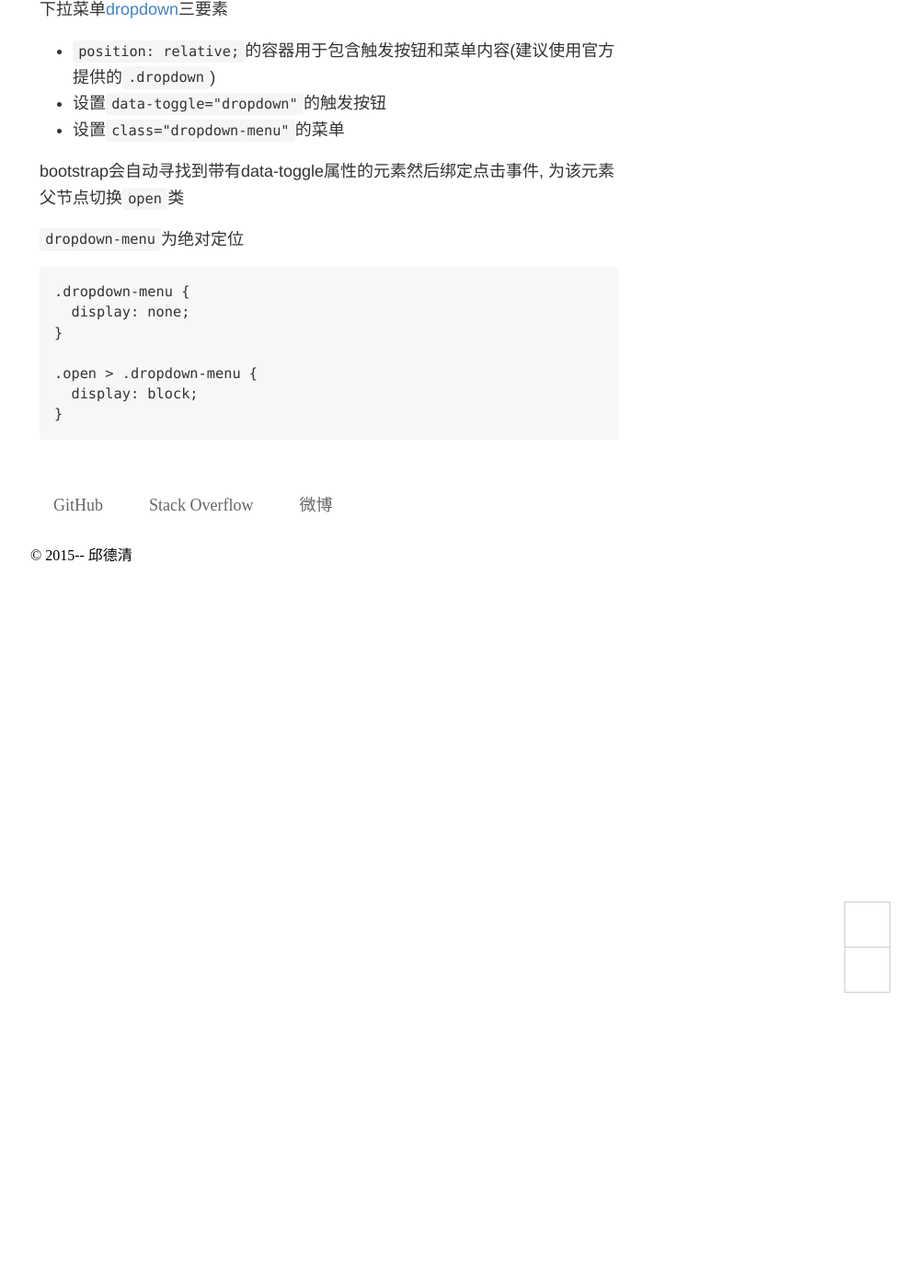
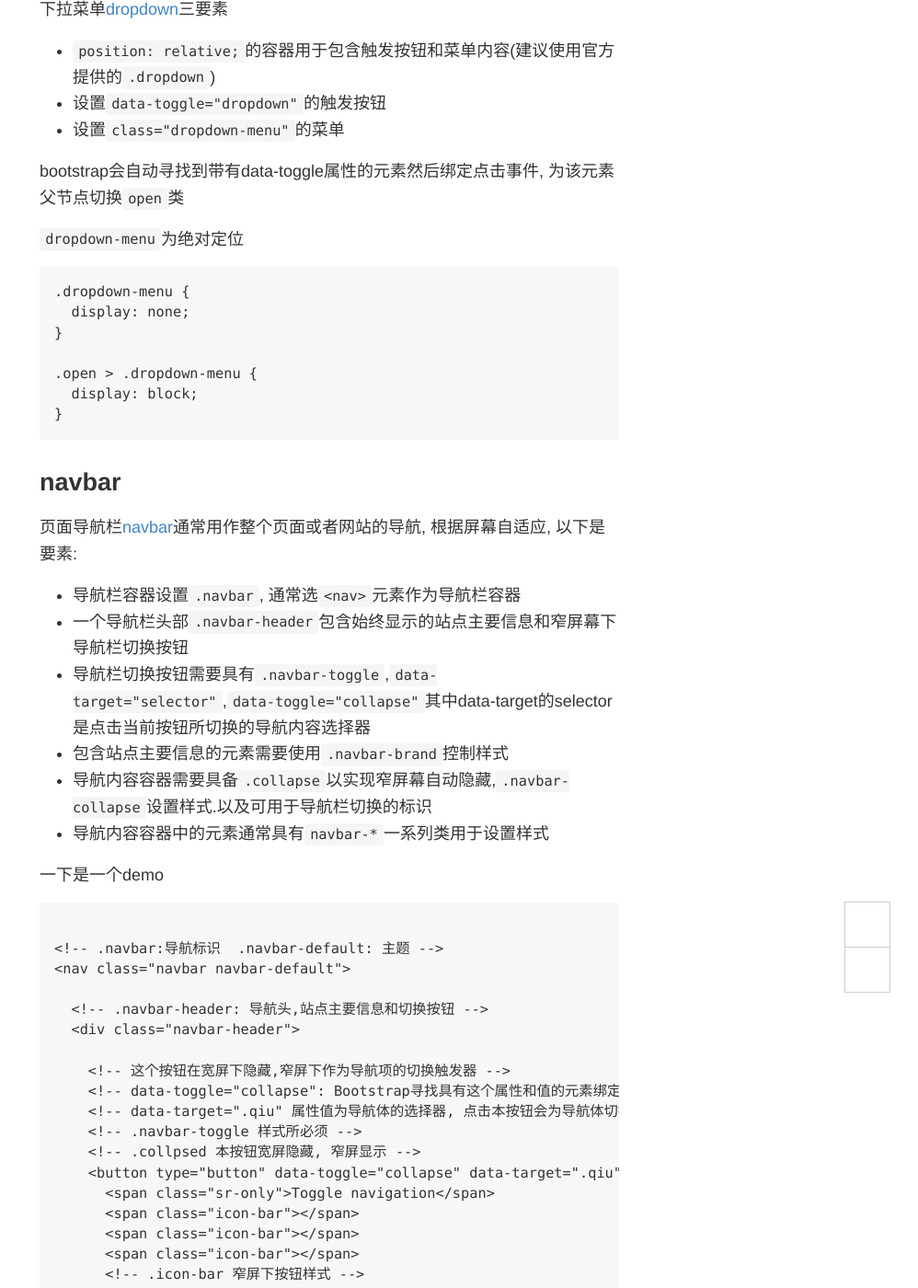
Before and after one commit to footmess/qiu-deqing.github.io, a Jekyll site: the page built from css3/_posts/2015-07-02-twitter-bootstrap.md, in a window 1280 px wide and 1400 px high, scrolled down 275 px. Shown: the whole window at 92% size, without its empty margins (282-1280 px from the left). Built offline with Jekyll 4.4.1, drawn with Linux system fonts in a browser that asks for light colours; some web fonts are replaced; comment, search, counter and statistics services are not loaded; before the commit the page ends 905 px from its top, so only the background shows below that; some of the changed text lies outside the part shown.

Commit message:
update bootstrap

````diff
--- a/css3/_posts/2015-07-02-twitter-bootstrap.md
+++ b/css3/_posts/2015-07-02-twitter-bootstrap.md
@@ -26,5 +26,120 @@ bootstrap会自动寻找到带有data-toggle属性的元素然后绑定点击事
 }
 ```
 
+### navbar
 
+页面导航栏[navbar][2]通常用作整个页面或者网站的导航, 根据屏幕自适应, 以下是要素:
+
+- 导航栏容器设置`.navbar`, 通常选`<nav>`元素作为导航栏容器
+- 一个导航栏头部`.navbar-header`包含始终显示的站点主要信息和窄屏幕下导航栏切换按钮
+- 导航栏切换按钮需要具有`.navbar-toggle`,`data-target="selector"`,`data-toggle="collapse"`其中data-target的selector是点击当前按钮所切换的导航内容选择器
+- 包含站点主要信息的元素需要使用`.navbar-brand`控制样式
+- 导航内容容器需要具备`.collapse`以实现窄屏幕自动隐藏,`.navbar-collapse`设置样式.以及可用于导航栏切换的标识
+- 导航内容容器中的元素通常具有`navbar-*`一系列类用于设置样式
+
+一下是一个demo
+
+```
+
+<!-- .navbar:导航标识  .navbar-default: 主题 -->
+<nav class="navbar navbar-default">
+
+  <!-- .navbar-header: 导航头,站点主要信息和切换按钮 -->
+  <div class="navbar-header">
+
+    <!-- 这个按钮在宽屏下隐藏,窄屏下作为导航项的切换触发器 -->
+    <!-- data-toggle="collapse": Bootstrap寻找具有这个属性和值的元素绑定点击事件进行切换 -->
+    <!-- data-target=".qiu" 属性值为导航体的选择器, 点击本按钮会为导航体切换状态 -->
+    <!-- .navbar-toggle 样式所必须 -->
+    <!-- .collpsed 本按钮宽屏隐藏, 窄屏显示 -->
+    <button type="button" data-toggle="collapse" data-target=".qiu" class="navbar-toggle collapsed">
+      <span class="sr-only">Toggle navigation</span>
+      <span class="icon-bar"></span>
+      <span class="icon-bar"></span>
+      <span class="icon-bar"></span>
+      <!-- .icon-bar 窄屏下按钮样式 -->
+    </button>
+
+    <!-- .navbar-brand 样式,必不可少,网站主要名称,始终显示,通常链接到首页 -->
+    <a href="#" class="navbar-brand">Brand</a>
+
+  </div>
+
+  <!-- 导航体, 里面包含导航项 -->
+  <!-- .collapse: 窄屏下内容自动隐藏 -->
+  <!-- .navbar-collapse 样式,已经隐藏相关 -->
+  <div class="collapse navbar-collapse qiu">
+
+    <!-- 一个导航单元 -->
+    <!-- .nav  nav部分样式 -->
+    <!-- .navbar-nav 导航必备样式 -->
+    <ul class="nav navbar-nav">
+
+      <!-- .active当前项 -->
+      <li class="active"><a href="#">Link</a></li>
+
+      <!-- 普通项 -->
+      <li><a href="#">Link2</a></li>
+
+      <!-- 也可以放复杂下拉菜单, 按照下拉菜单设置即可 -->
+      <li class="dropdown">
+
+        <!-- 下拉菜单在这里只能用a标签作为切换按钮 -->
+        <a href="#" data-toggle="dropdown">
+          dropdown
+          <span class="caret"></span>
+        </a>
+
+        <ul class="dropdown-menu">
+          <li><a href="#">1</a></li>
+          <li><a href="#">2</a></li>
+          <li><a href="#">3</a></li>
+        </ul>
+      </li>
+
+    </ul>
+
+    <!-- 导航栏常见搜索功能 -->
+    <!-- .navbar-form 与.form-inline具有相似样式 -->
+    <!-- .navbar-left 导航项向左浮动 -->
+    <form class="navbar-form navbar-left">
+
+      <!-- 参照.form-inline设置即可,下同 -->
+      <div class="form-group">
+        <input type="text" placeholder="Search" class="form-control">
+      </div>
+
+      <button type="submit" class="btn btn-default">Submit</button>
+
+    </form>
+
+    <!-- 设置一个靠右的导航项,规则和普通导航一样 -->
+    <ul class="nav navbar-nav navbar-right">
+
+      <li><a href="#">Link</a></li>
+
+      <li class="dropdown">
+
+        <a href="E" data-toggle="dropdown">
+          Dropdown
+          <span class="caret"></span>
+        </a>
+
+        <ul class="dropdown-menu">
+          <li><a href="">1</a></li>
+          <li><a href="">2</a></li>
+          <li><a href="">3</a></li>
+        </ul>
+      </li>
+
+    </ul>
+
+  </div>
+
+</nav>
+
+```
+
+
+[2]:http://getbootstrap.com/components/#navbar
 [1]: http://getbootstrap.com/components/#dropdowns
````
